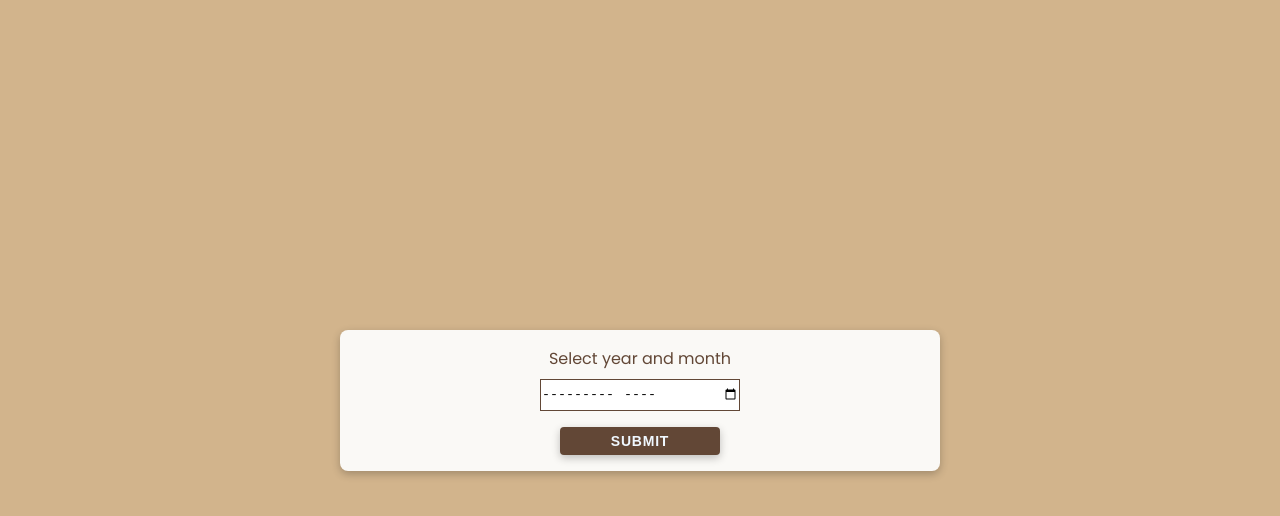
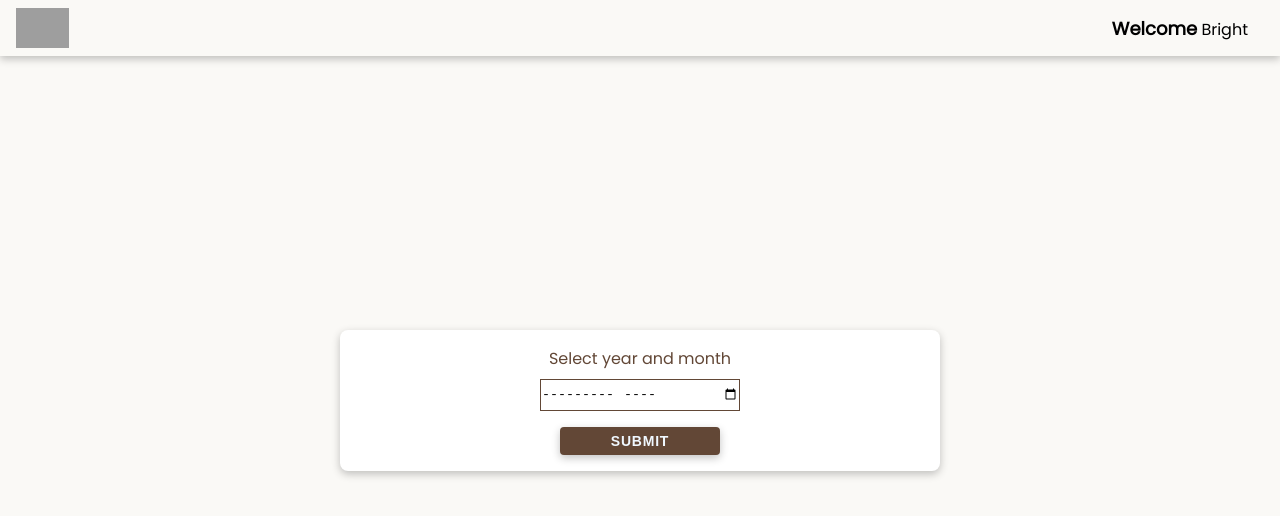
Before and after one commit to benjamin-nartey/payslip, a React (Create React App) app in the folder payslip/: page /check-payslip in a window 1280 px wide. Shown: the top 516 px of the page. Built offline with nearby package versions, Linux system fonts and the light colour scheme; grey boxes are pictures that could not be loaded.

Commit message:
added top and side navbars

```diff
--- a/payslip/package.json
+++ b/payslip/package.json
@@ -17,6 +17,7 @@
     "react-select": "^5.7.0",
     "react-spinners": "^0.13.8",
     "react-table": "^7.8.0",
+    "sweetalert": "^2.1.2",
     "web-vitals": "^2.1.4"
   },
   "scripts": {
--- a/payslip/src/components/login/login.component.jsx
+++ b/payslip/src/components/login/login.component.jsx
@@ -4,6 +4,7 @@ import { useState, useEffect } from "react";
 import { useNavigate } from "react-router-dom";
 import api from "../../api/axios";
 import ClipLoader from "react-spinners/ClipLoader";
+import swal from "sweetalert";
 
 const override = {
   display: "block",
@@ -78,16 +79,22 @@ const Login = () => {
               },
             }
           );
-          // console.log(responseToken);
+          console.log(responseToken);
         }
       } catch (error) {
         switch (error.code) {
           case "ERR_NETWORK":
-            alert("Network error, check your internet connection");
+            swal(
+              "Network error!",
+              "...check your internet connection!",
+              "error"
+            );
             break;
           case "ERR_BAD_REQUEST":
-            alert(
-              "Request Error, make sure your subsidiary matches your Staff Id"
+            swal(
+              "Request Error!",
+              "...make sure your subsidiary matches your Staff Id!",
+              "error"
             );
             break;
           default:
@@ -108,8 +115,6 @@ const Login = () => {
           },
         });
 
-        console.log("here is the return object", responseData);
-
         if (responseData.data?.success) {
           setMainLoading(true);
           localStorage.setItem("token", JSON.stringify(token));
@@ -125,13 +130,13 @@ const Login = () => {
 
         switch (responseData.data?.error) {
           case "Token does not match":
-            alert("Invalid Token");
+            swal("Invalid Token", "token does not match", "error");
             break;
           case "Token Expired":
-            alert("Token Expired");
+            swal("Expired Token", "you've entered an expired token", "error");
             break;
           default:
-            console.log(responseData.data.error);
+            swal("Error", `"${responseData.data.error}"`, "error");
         }
       } catch (error) {
         console.log(error);
@@ -146,8 +151,8 @@ const Login = () => {
   };
   // console.log(formFields);
 
-  console.log(email, token);
-  console.log(employee_id, connection);
+  // console.log(email, token);
+  // console.log(employee_id, connection);
 
   return (
     <>
@@ -181,7 +186,7 @@ const Login = () => {
             {token && (
               <>
                 <span>
-                  A token has been sent to{" "}
+                  A token has been sent to
                   <span className="email">{email}</span>
                 </span>
 
--- a/payslip/src/components/payslip-data-table/payslip-data-table.component.jsx
+++ b/payslip/src/components/payslip-data-table/payslip-data-table.component.jsx
@@ -23,7 +23,7 @@ const PayslipDataTable = ({ data }) => {
   useEffect(() => {
     setNewData(data[0]);
   }, [data]);
-  useMemo(() => data, []);
+  useMemo(() => data, [data]);
   const columns = useMemo(
     () => [
       {
--- /dev/null
+++ b/payslip/src/components/sidebar-nav/sidebar-nav.component.jsx
@@ -0,0 +1,12 @@
+import "./sidebar-nav.styles.css";
+import { RiLogoutCircleLine } from "react-icons/ri";
+
+const SidebarNav = () => {
+  return (
+    <div className="sidebar-nav">
+      <RiLogoutCircleLine className="logout-icon" />
+    </div>
+  );
+};
+
+export default SidebarNav;
--- /dev/null
+++ b/payslip/src/components/sidebar-nav/sidebar-nav.styles.css
@@ -0,0 +1,29 @@
+.sidebar-nav {
+  position: fixed;
+  width: 4rem;
+  height: 100%;
+  background-color: #faf9f6;
+  box-shadow: rgba(0, 0, 0, 0.24) 0px 3px 8px;
+  padding: 3rem 0.5rem;
+  z-index: 1;
+  display: flex;
+  flex-direction: column;
+  justify-content: flex-end;
+  align-items: center;
+}
+
+.logout-icon {
+  font-size: 1.5rem;
+  cursor: pointer;
+  transition: all 0.25s ease;
+}
+
+.logout-icon:hover {
+  transform: scale(1.2);
+  box-shadow: rgba(0, 0, 0, 0.24) 0px 3px 8px;
+  border-radius: 50%;
+}
+.logout-icon:active {
+  transform: scale(1);
+  box-shadow: rgba(0, 0, 0, 0.24) 0px 1.5px 4px;
+}
--- /dev/null
+++ b/payslip/src/components/top-navbar/top-navbar.component.jsx
@@ -0,0 +1,21 @@
+import "./top-navbar.styles.css";
+import Logo from "../../assets/logo-cocobod.png";
+import { BiMenuAltRight } from "react-icons/bi";
+
+const TopNavbar = ({toggleSidebarNav}) => {
+  return (
+    <div className="top-navbar">
+      <div className="logo-box">
+        <img src={Logo} alt="cocobod-logo" />
+      </div>
+      <div className="welcome-div">
+        <span className="welcome-text-main">
+          Welcome<span className="welcome-text-sub"> Bright</span>
+        </span>
+      </div>
+      <BiMenuAltRight className="menu-icon" onClick={toggleSidebarNav}/>
+    </div>
+  );
+};
+
+export default TopNavbar;
--- /dev/null
+++ b/payslip/src/components/top-navbar/top-navbar.styles.css
@@ -0,0 +1,48 @@
+.top-navbar {
+  position: fixed;
+  width: 100%;
+  height: 3.5rem;
+  background-color: #faf9f6;
+  box-shadow: rgba(0, 0, 0, 0.24) 0px 3px 8px;
+  z-index: 2;
+  padding: 0.5rem 2rem 0.5rem 1rem;
+  display: flex;
+  justify-content: space-between;
+  align-items: center;
+}
+
+.logo-box {
+  height: 100%;
+}
+
+.logo-box img {
+  height: 100%;
+}
+
+.welcome-text-main {
+  font-size: 18px;
+  font-weight: 700;
+  display: inline-block;
+}
+
+.welcome-text-sub {
+  font-size: 16px;
+  font-weight: 400;
+}
+
+.menu-icon {
+  display: none;
+}
+
+@media only screen and (max-width: 768px) {
+  .top-navbar {
+    padding: 0.5rem 0.5rem 0.5rem 0.5rem;
+    justify-content: space-around;
+  }
+
+  .menu-icon {
+    display: block;
+    font-size: 1.5rem;
+    cursor: pointer;
+  }
+}
--- a/payslip/src/routes/check-payslip/check-payslip.component.jsx
+++ b/payslip/src/routes/check-payslip/check-payslip.component.jsx
@@ -5,6 +5,9 @@ import "./check-payslip.styles.css";
 import api from "../../api/axios";
 import { RiCloseFill, RiDownload2Fill } from "react-icons/ri";
 import PayslipReceipt from "../../components/payslip-receipt/payslip-receipt.component";
+import SidebarNav from "../../components/sidebar-nav/sidebar-nav.component";
+import TopNavbar from "../../components/top-navbar/top-navbar.component";
+import swal from "sweetalert";
 
 // const setCurrentMonthAndYear = () => {
 //   const now = new Date();
@@ -30,6 +33,12 @@ const CheckPayslip = () => {
   const [formSubmitted, setFormSubmitted] = useState(false);
   const [payslipTitle, setPayslipTitle] = useState("");
   const printRef = useRef(null);
+  const [toggleSidebar, setToggleSidebar] = useState(false);
+
+  const toggleSidebarNav = () => {
+    setToggleSidebar(() => !toggleSidebar);
+    console.log(toggleSidebar);
+  };
 
   const { payslip_date } = formFields;
 
@@ -83,7 +92,7 @@ const CheckPayslip = () => {
   const generatedPayslipDate = formatDate(monthPayslip, yearPayslip);
   useEffect(() => {
     setPayslipTitle(generatedPayslipDate);
-  }, []);
+  }, [generatedPayslipDate]);
 
   const handleDownloadPdf = async () => {
     const element = printRef.current;
@@ -136,7 +145,7 @@ const CheckPayslip = () => {
     } catch (error) {
       switch (error.code) {
         case "ERR_NETWORK":
-          alert("Network Error, check internet connection");
+          swal("Network Error", "...check internet connection", "error");
           break;
         default:
           console.log(error);
@@ -157,6 +166,20 @@ const CheckPayslip = () => {
   // }, [pString]);
   return (
     <div className="check-payslip-container">
+      <div className="top-navbar-wrapper">
+        <TopNavbar toggleSidebarNav={toggleSidebarNav} />
+      </div>
+      <div
+        style={{
+          display: toggleSidebar ? "block" : "none",
+          animation: toggleSidebar
+            ? "slide-in .25s ease-in-out"
+            : "slide-out .25s ease-in-out",
+        }}
+        className="sidebar-nav-wrapper"
+      >
+        <SidebarNav />
+      </div>
       {!formSubmitted && (
         <div className="date-picker-container">
           <span>Select year and month</span>
@@ -176,6 +199,8 @@ const CheckPayslip = () => {
         </div>
       )}
       {formSubmitted && (
+        <>
+          <div className="background-blur"> </div>
           <div className="payslip-main-container">
             <PayslipReceipt
               payslipTitle={payslipTitle}
@@ -196,6 +221,7 @@ const CheckPayslip = () => {
               />
             </div>
           </div>
+        </>
       )}
     </div>
   );
--- a/payslip/src/routes/check-payslip/check-payslip.styles.css
+++ b/payslip/src/routes/check-payslip/check-payslip.styles.css
@@ -3,16 +3,12 @@
   height: 100vh;
   display: grid;
   place-items: center;
-  background-image: linear-gradient(
-    to right bottom,
-    rgba(210, 180, 140, 6),
-    rgba(210, 180, 140, 9)
-  );
+  background-color: #faf9f6;
 }
 .date-picker-container {
   width: 600px;
   padding: 1rem;
-  background-color: #faf9f6;
+  background-color: #fff;
   box-shadow: rgba(0, 0, 0, 0.24) 0px 3px 8px;
   border-radius: 1vmin;
   display: grid;
@@ -67,6 +63,7 @@
   -ms-overflow-style: none;
   scrollbar-width: none;
   /* width: 100%; */
+  z-index: 99;
 }
 .payslip-main-container::-webkit-scrollbar {
   display: none;
@@ -98,12 +95,42 @@
   background-color: rgba(0, 0, 0, 0.24);
   border-radius: 50%;
   padding: 0.2rem;
+  transition: all 0.25s ease;
 }
 
 .close-btn:hover,
 .downloadBtn:hover {
   transform: scale(1.2);
-  transition: all 0.25s ease;
+  box-shadow: rgba(255, 255, 255, 0.24) 0px 3px 8px;
+}
+
+.close-btn:active,
+.downloadBtn:active {
+  transform: scale(1);
+  box-shadow: rgba(255, 255, 255, 0.24) 0px 1.5px 4px;
+}
+
+.top-navbar-wrapper {
+  width: 100%;
+  position: absolute;
+  left: 0;
+  top: 0;
+}
+
+.sidebar-nav-wrapper {
+  position: absolute;
+  top: 0;
+  left: 0;
+  height: 100%;
+}
+
+.background-blur {
+  width: 100%;
+  height: 100%;
+  background-color: rgba(255, 255, 255, 0.24);
+  z-index: 95;
+  position: absolute;
+  backdrop-filter: blur(4px);
 }
 
 @media only screen and (max-width: 480px) {
@@ -114,4 +141,43 @@
   .date-picker-container {
     width: 100%;
   }
+
+  .payslip-main-container {
+    width: 100%;
+  }
 }
+
+@media only screen and (max-width: 768px) {
+  .sidebar-nav-wrapper {
+    display: none;
+    /* animation: 0.25s ease-in-out; */
+  }
+}
+
+@keyframes slide-in {
+  0% {
+    transform: translateX(-4rem);
+  }
+
+  50% {
+    transform: translateX(-2rem);
+  }
+
+  100% {
+    transform: translateX(0rem);
+  }
+}
+
+@keyframes slide-out {
+  0% {
+    transform: translateX(4rem);
+  }
+
+  50% {
+    transform: translateX(2rem);
+  }
+
+  100% {
+    transform: translateX(0rem);
+  }
+}
```
Also changed, not shown: 1 other file (tests, documents, lock files or other folders). Lines whose indentation alone changed are shown as unchanged.
